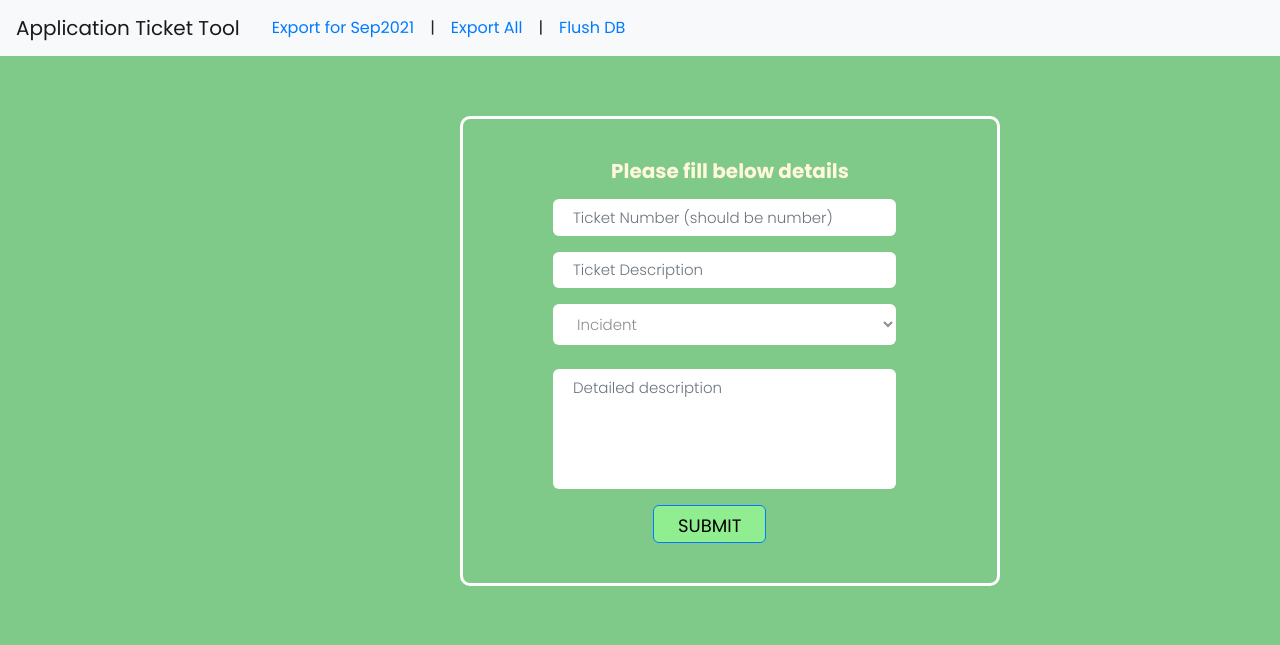
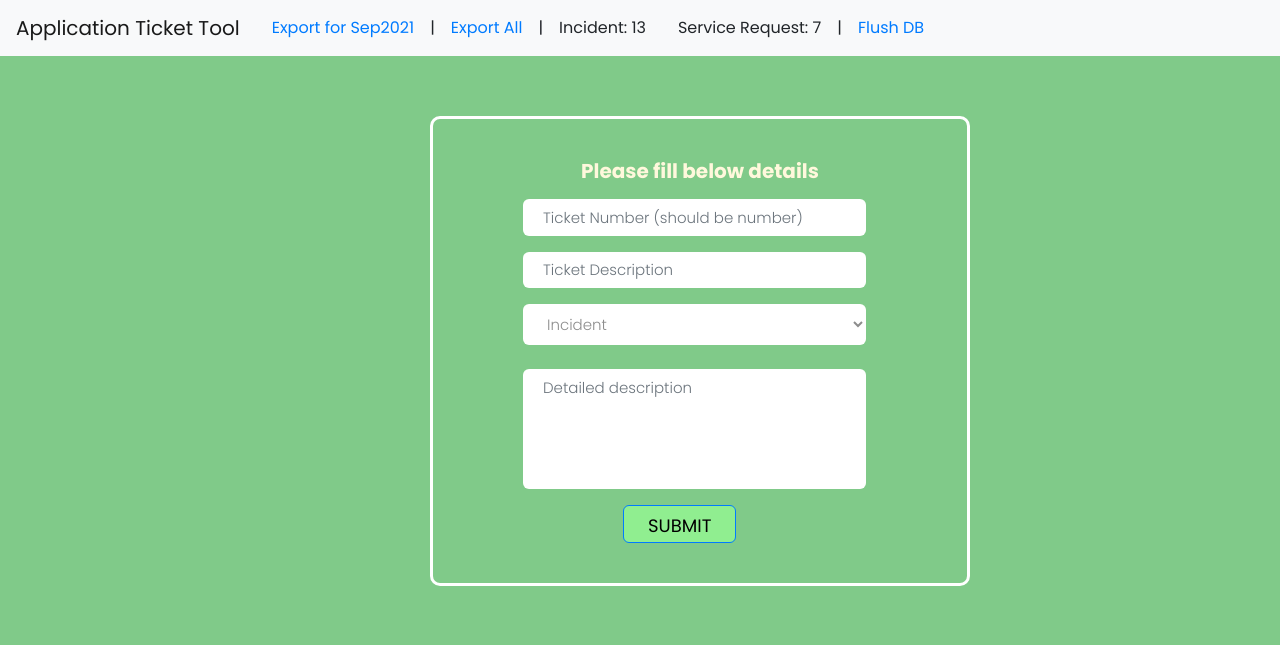
Before and after one commit to Pragades-Rajagopal/ticketApp, a Flask app: page / in a window 1280 px wide. Shown: the top 645 px of the page. Run offline with Flask 2, Linux system fonts and the light colour scheme; data comes from the database, SQL or seed files in the repository; both versions use the stored data as it was after the commit; some libraries are stand-ins or nearby versions.

Commit message:
Added ticket count tag

```diff
--- a/index.py
+++ b/index.py
@@ -5,6 +5,8 @@ import time, datetime
 from flask.wrappers import Response
 from csvOps import getAll, getMonthData
 from werkzeug.exceptions import abort
+import pandas as pd
+import numpy as np
 
 
 today = datetime.date.today()
@@ -16,7 +18,7 @@ app = Flask(__name__)
 app.config.from_pyfile('session_key.py')
 
 def database_connection():
-    conn = sqlite3.connect('database.db', timeout=2)
+    conn = sqlite3.connect('database.db', timeout=1)
     conn.row_factory = sqlite3.Row
     return conn
 
@@ -31,6 +33,17 @@ def check(num):
     conn.close()
 
     return value
+
+def getCount():
+    m = str(time.strftime("%b%Y", time.gmtime()))
+
+    conn = sqlite3.connect('database.db', isolation_level=None, detect_types=sqlite3.PARSE_COLNAMES, timeout=1)
+    data = pd.read_sql_query('select TICKET_TYPE, MON from tickets', conn)
+    conn.close()
+    incident = np.sum((data.TICKET_TYPE == 'Incident') & (data.MON == m))
+    req = np.sum((data.TICKET_TYPE == 'Service Request') & (data.MON == m))
+    return {'incident':incident, 'req':req}
+
 
 @app.route('/csv_lastMonth')
 def getCSVmonth():
@@ -95,8 +108,10 @@ def index():
 
                 return redirect(url_for('index'))
 
+        x = getCount()
+
         close_db_connection()
-        return render_template('index.html', data=[{'name':'Incident'}, {'name':'Service Request'}], lastMonth=lastMonth)
+        return render_template('index.html', data=[{'name':'Incident'}, {'name':'Service Request'}], count=x, lastMonth=lastMonth)
 
     except OperationalError or IntegrityError as e:
         close_db_connection()
--- a/static/css/style.css
+++ b/static/css/style.css
@@ -10,11 +10,11 @@
 
 .row {
     display: -ms-flexbox;
-    display: flex;
+    /* display: flex; */
     -ms-flex-wrap: wrap;
     flex-wrap: wrap;
     margin-right: -4px;
-    margin-left: 400px;
+    margin-left: 370px;
 }
 
 html, body {
--- a/templates/index.html
+++ b/templates/index.html
@@ -21,8 +21,14 @@
           <a class="nav-link" href="/getCSVfile">Export All</a>
         </form> |
         <form class="form-inline my-2 my-lg-0">
-          <a class="nav-link" href="#">Flush DB</a>
-        </form>
+            <a class="nav-link">Incident: {{ count.incident }}</a>
+          </form>
+          <form class="form-inline my-2 my-lg-0">
+            <a class="nav-link">Service Request: {{ count.req }}</a>
+          </form> |
+          <form class="form-inline my-2 my-lg-0">
+            <a class="nav-link" href="#" >Flush DB</a>
+          </form>
 
       </nav>
     <div class="form-body">
@@ -68,6 +74,7 @@
         </div>
     </div>
 
+
     <script src="https://code.jquery.com/jquery-3.3.1.slim.min.js" integrity="sha384-q8i/X+965DzO0rT7abK41JStQIAqVgRVzpbzo5smXKp4YfRvH+8abtTE1Pi6jizo" crossorigin="anonymous"></script>
     <script src="https://cdnjs.cloudflare.com/ajax/libs/popper.js/1.14.7/umd/popper.min.js" integrity="sha384-UO2eT0CpHqdSJQ6hJty5KVphtPhzWj9WO1clHTMGa3JDZwrnQq4sF86dIHNDz0W1" crossorigin="anonymous"></script>
     <script src="https://stackpath.bootstrapcdn.com/bootstrap/4.3.1/js/bootstrap.min.js" integrity="sha384-JjSmVgyd0p3pXB1rRibZUAYoIIy6OrQ6VrjIEaFf/nJGzIxFDsf4x0xIM+B07jRM" crossorigin="anonymous"></script>
```
Also changed, not shown: database.db.
